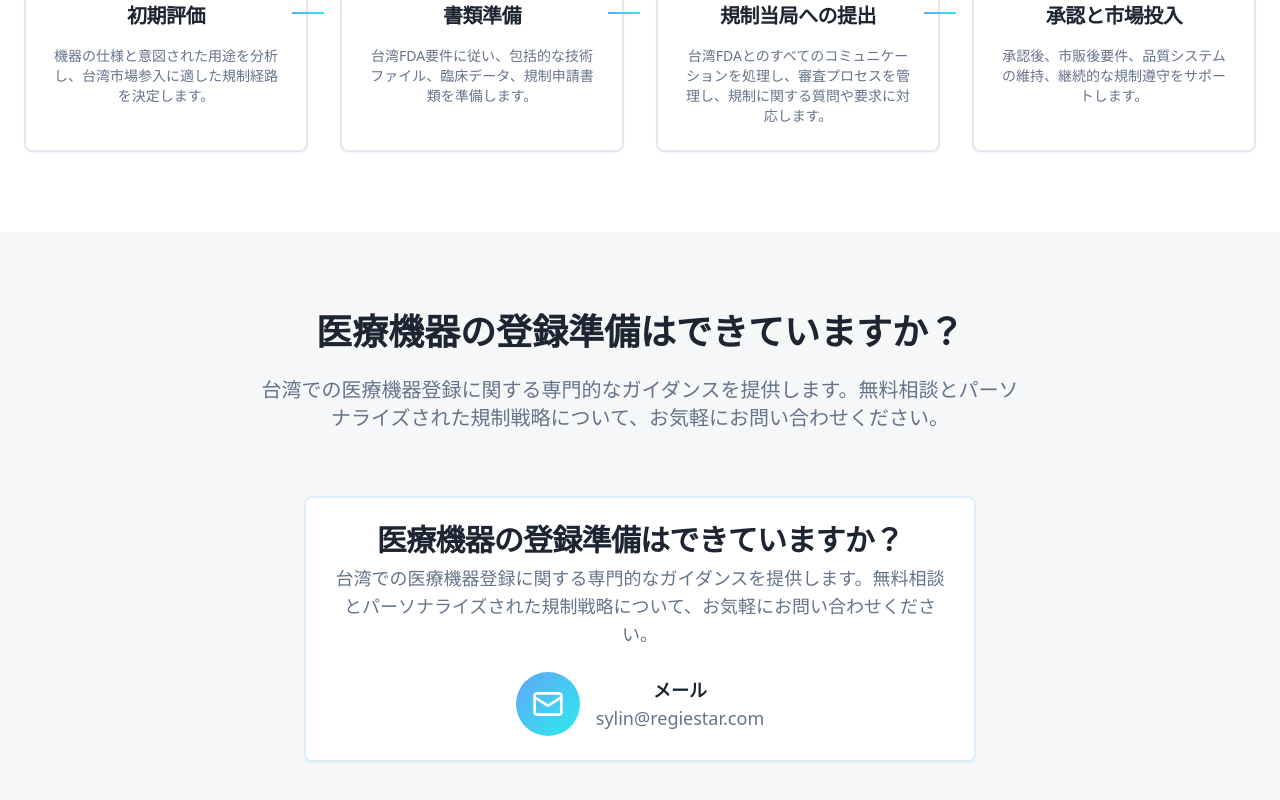
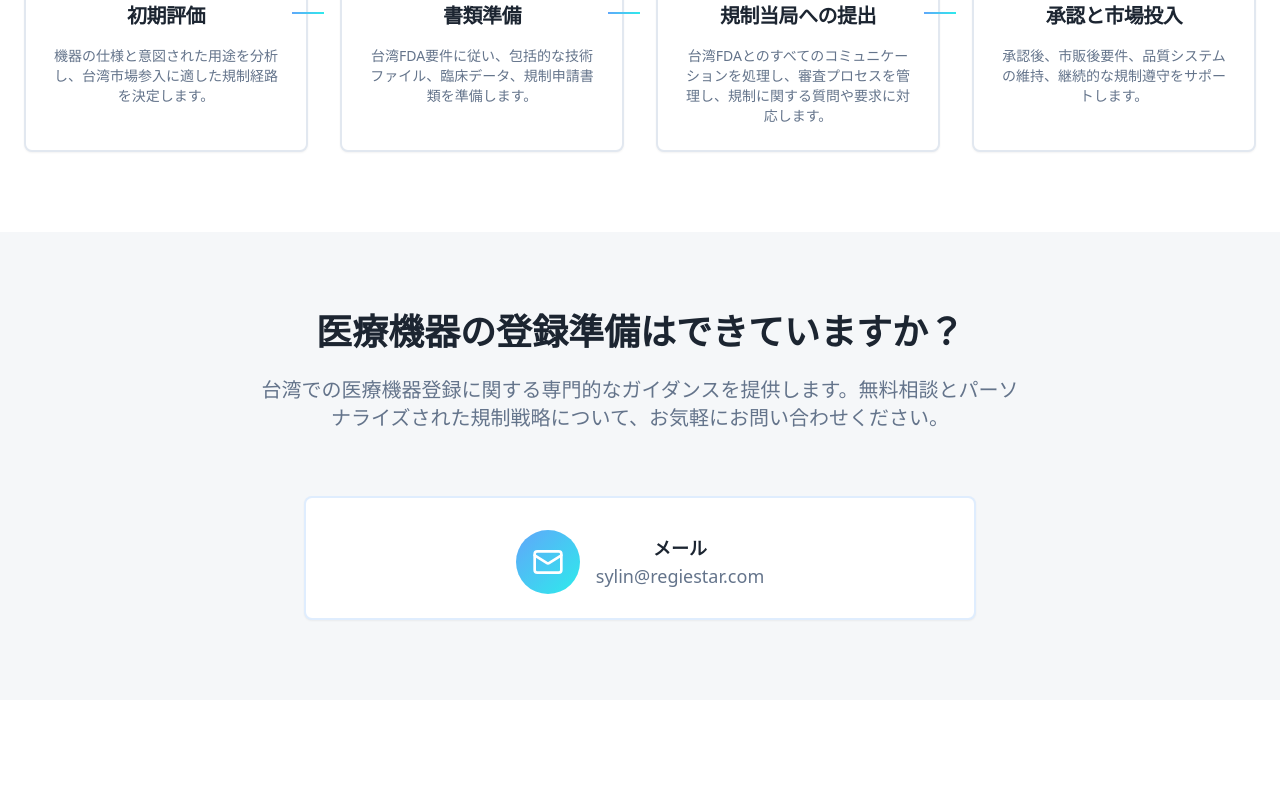
Before and after one commit to swedelin/taiwan-medreg-guide, a React (Vite) app: page / in a window 1280 px wide. Shown: the part 1794-2594 px from the top of the page. After the commit the page ends 2494 px from the top, so only its background shows below. Built offline with nearby package versions, Linux system fonts and the light colour scheme.

Commit message:
Remove duplicate text
Removed duplicate text "Ready to Register Your Medical Device? Get expert guidance for your Taiwan medical device registration. Contact us for a free consultation and personalized regulatory strategy."

```diff
--- a/src/components/Contact.tsx
+++ b/src/components/Contact.tsx
@@ -20,13 +20,7 @@ const Contact = () => {
 
         <div className="flex justify-center">
           <Card className="border-2 border-medical-blue/20 max-w-2xl w-full">
-            <CardHeader className="text-center">
-              <CardTitle className="text-3xl text-foreground">{t('contactTitle')}</CardTitle>
-              <CardDescription className="text-lg">
-                {t('contactDescription')}
-              </CardDescription>
-            </CardHeader>
-            <CardContent className="space-y-8">
+            <CardContent className="space-y-8 pt-8">
               <div className="flex items-center justify-center space-x-4">
                 <div className="w-16 h-16 bg-medical-gradient rounded-full flex items-center justify-center">
                   <Mail className="w-8 h-8 text-white" />
```
